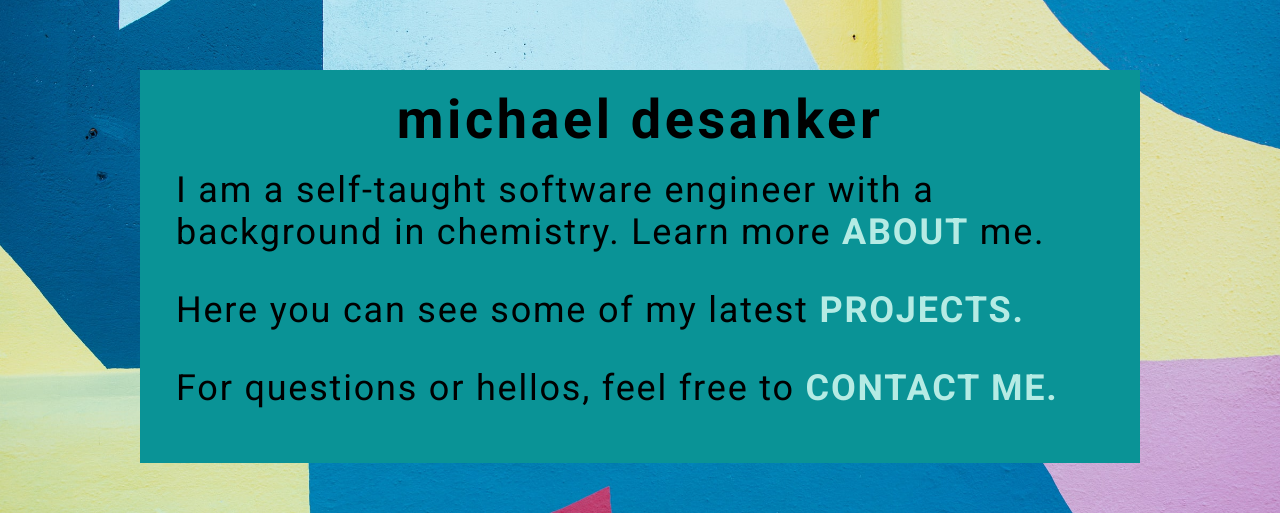
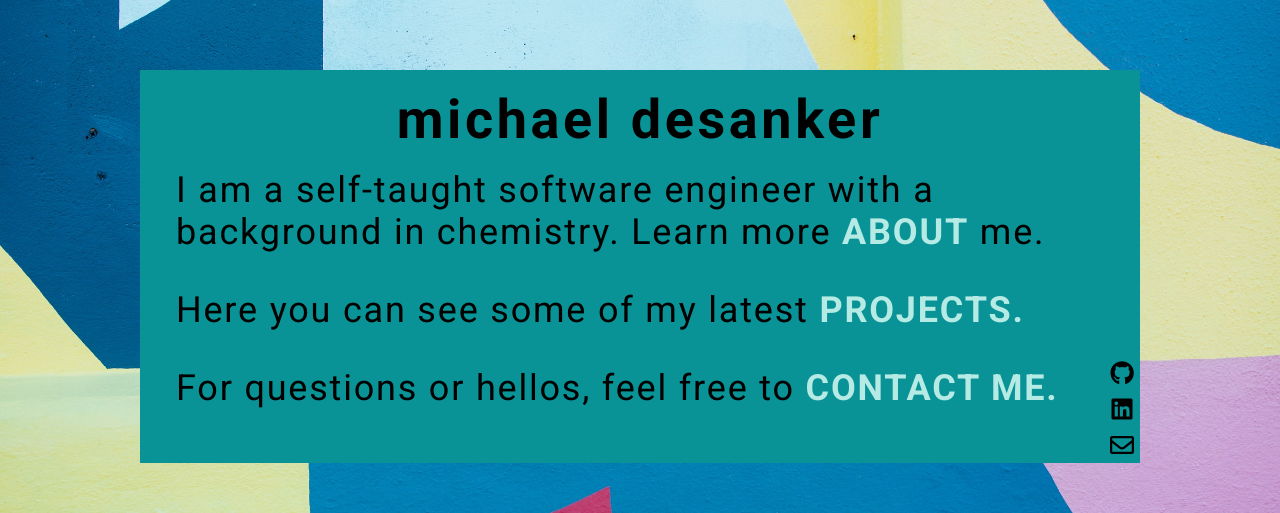
Before and after one commit to mdesanker/portfolio, a React (Create React App) app: page / in a window 1280 px wide. Shown: the part 134-647 px from the top of the page. Built offline with nearby package versions, Linux system fonts and the light colour scheme.

Commit message:
Add contact icons to home

```diff
--- a/public/index.html
+++ b/public/index.html
@@ -15,6 +15,12 @@
       href="https://fonts.googleapis.com/css2?family=Roboto:wght@100;400;700&display=swap"
       rel="stylesheet"
     />
+    <link
+      rel="stylesheet"
+      href="https://use.fontawesome.com/releases/v5.15.4/css/all.css"
+      integrity="sha384-DyZ88mC6Up2uqS4h/KRgHuoeGwBcD4Ng9SiP4dIRy0EXTlnuz47vAwmeGwVChigm"
+      crossorigin="anonymous"
+    />
     <title>michaeldesanker</title>
   </head>
   <body>
--- a/src/components/views/home/Home.tsx
+++ b/src/components/views/home/Home.tsx
@@ -1,6 +1,7 @@
 import { Link } from "react-router-dom";
 import styled from "styled-components";
 import Background from "../../../assets/images/home-background.jpg";
+import HomeIcons from "./HomeIcons";
 
 const Home = () => {
   return (
@@ -19,6 +20,7 @@ const Home = () => {
           For questions or hellos, feel free to{" "}
           <StyledLink to="#">contact me.</StyledLink>
         </Text>
+        <HomeIcons />
       </Card>
     </Wrapper>
   );
@@ -36,6 +38,7 @@ const Wrapper = styled.main`
 `;
 
 const Card = styled.div`
+  position: relative;
   width: 80%;
   max-width: 1000px;
   background-color: #0a9396;
--- /dev/null
+++ b/src/components/views/home/HomeIcons.tsx
@@ -0,0 +1,67 @@
+import styled from "styled-components";
+
+const HomeIcons = () => {
+  return (
+    <Wrapper>
+      <NavIcon
+        href="https://github.com/mdesanker"
+        target="_blank"
+        rel="noopener noreferrer"
+      >
+        <i className="fab fa-github" />
+      </NavIcon>
+      <NavIcon
+        href="https://www.linkedin.com/in/michaeldesanker/"
+        target="_blank"
+        rel="noopener noreferrer"
+      >
+        <i className="fab fa-linkedin" />
+      </NavIcon>
+      <EmailBtn>
+        <i className="far fa-envelope" />
+      </EmailBtn>
+    </Wrapper>
+  );
+};
+
+const Wrapper = styled.div`
+  position: absolute;
+  right: 0;
+  bottom: 0;
+`;
+
+const NavIcon = styled.a`
+  display: flex;
+  justify-content: center;
+  align-items: center;
+  text-decoration: none;
+  color: black;
+  height: 36px;
+  width: 36px;
+  font-size: 24px;
+  transition: font-size 200ms;
+
+  &:hover {
+    font-size: 30px;
+  }
+`;
+
+const EmailBtn = styled.button`
+  display: flex;
+  justify-content: center;
+  align-items: center;
+  color: black;
+  height: 36px;
+  width: 36px;
+  font-size: 24px;
+  border: none;
+  background-color: transparent;
+  cursor: pointer;
+  transition: font-size 200ms;
+
+  &:hover {
+    font-size: 30px;
+  }
+`;
+
+export default HomeIcons;
```
